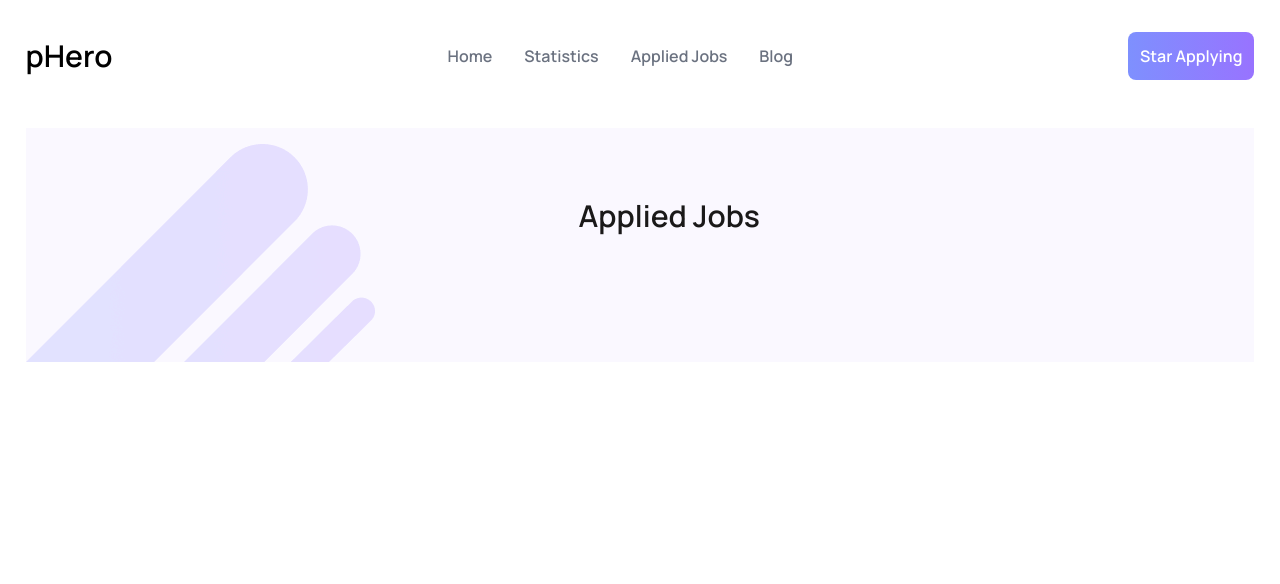
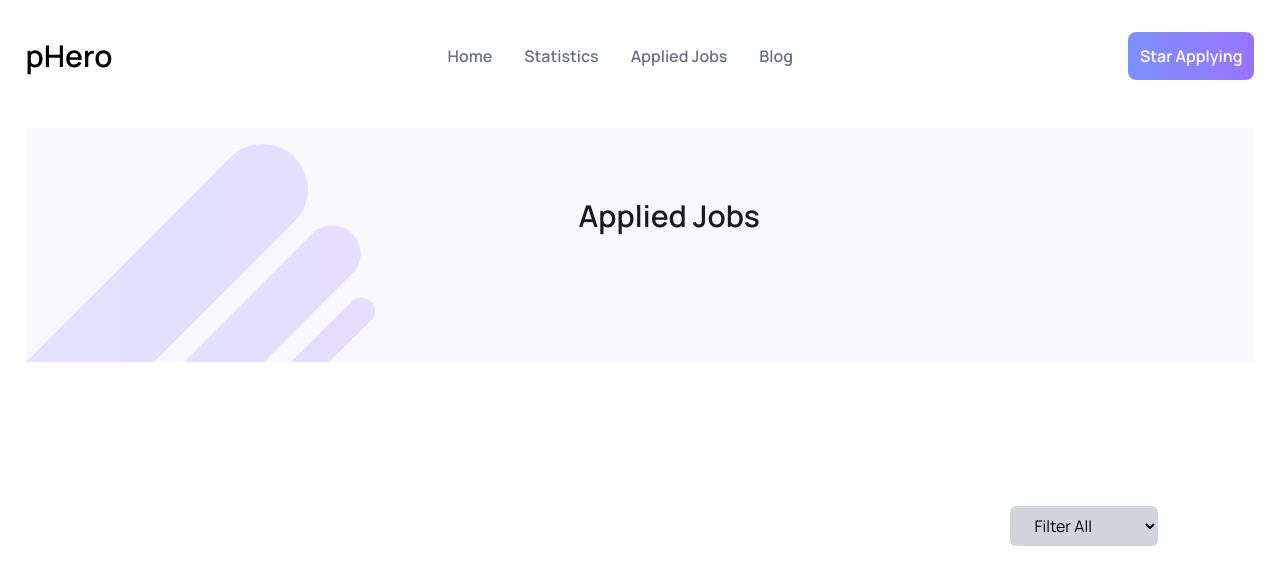
Before and after one commit to naimalinaim1/pHero-Job-apply, a React (Vite) app: page /applied-jobs in a window 1280 px wide. Shown: the top 584 px of the page. Built offline with nearby package versions, Linux system fonts and the light colour scheme.

Commit message:
Filter by remote and on-site functionality added

```diff
--- a/src/components/AppliedJobs/AppliedJobs.jsx
+++ b/src/components/AppliedJobs/AppliedJobs.jsx
@@ -6,6 +6,7 @@ import ViewAppliedJob from "../ViewAppliedJob/ViewAppliedJob";
 const AppliedJobs = () => {
   const [allJobs, setAllJobs] = useState([]);
   const [appliedJobs, setAppliedJobs] = useState([]);
+  const [searchJob, setSearchJob] = useState([]);
 
   //   load all jobs
   useEffect(() => {
@@ -25,14 +26,42 @@ const AppliedJobs = () => {
     setAppliedJobs(jobs);
   }, [allJobs]);
 
+  // filter by select menu
+  const handleFilterJob = (e) => {
+    const value = e.target.value;
+    const filterText = value == 1 ? "remote" : value == 2 ? "onsite" : "";
+
+    const getFilterJob =
+      filterText.length > 0 &&
+      appliedJobs.filter(
+        (job) => job.remote_or_onsite.toLowerCase() === filterText
+      );
+
+    setSearchJob(getFilterJob);
+  };
+
   return (
     <main>
       <OtherBanner title="Applied Jobs" />
-      <div className="px-10 sm:px-4 md:px-8 lg:px-24 mt-36 grid grid-cols-1 sm:grid-cols-2 md:grid-cols-1 gap-4">
-        {appliedJobs[0]?.id &&
-          appliedJobs.map((item) => (
-            <ViewAppliedJob key={item?.id} item={item} />
-          ))}
+      <div className="mt-36 mb-10 text-right px-10 sm:px-4 md:px-8 lg:px-24">
+        <select
+          onChange={handleFilterJob}
+          className="bg-gray-300 p-2 px-5 rounded-md cursor-pointer"
+        >
+          <option>Filter All</option>
+          <option value={1}>Remote Job</option>
+          <option value={2}>On-site Job</option>
+        </select>
+      </div>
+      <div className="px-10 sm:px-4 md:px-8 lg:px-24 grid grid-cols-1 sm:grid-cols-2 md:grid-cols-1 gap-4">
+        {searchJob[0]?.id
+          ? searchJob.map((item) => (
+              <ViewAppliedJob key={item?.id} item={item} />
+            ))
+          : appliedJobs[0]?.id &&
+            appliedJobs.map((item) => (
+              <ViewAppliedJob key={item?.id} item={item} />
+            ))}
       </div>
     </main>
   );
```
